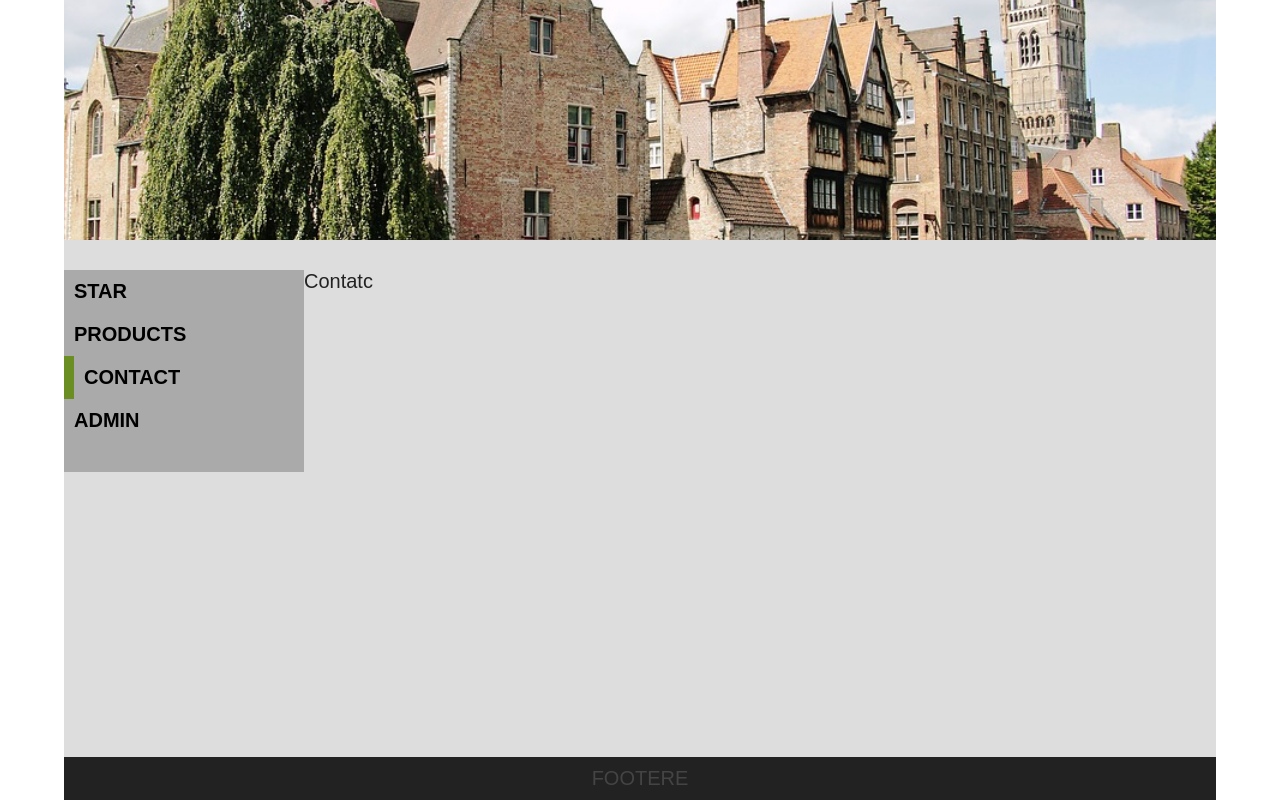
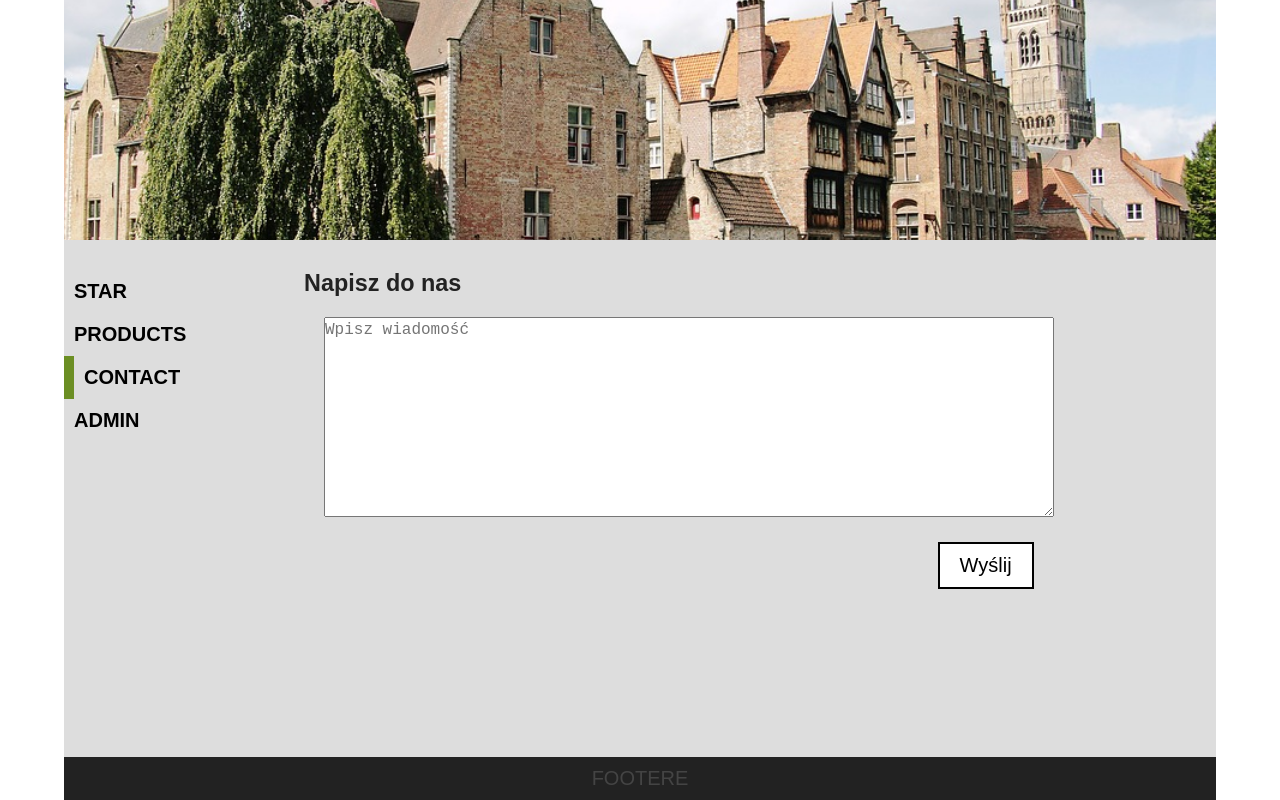
Before and after one commit to luciussulla/r-app, a React (Create React App) app: page /contact in a window 1280 px wide. Built offline with nearby package versions, Linux system fonts and the light colour scheme.

Commit message:
Add prompt component to form submit on the contact page

```diff
--- a/src/pages/ContactPage.js
+++ b/src/pages/ContactPage.js
@@ -1,9 +1,51 @@
 import React, { Component } from 'react'
+import "../styles/ContactPage.css"
+import {Prompt} from 'react-router-dom'
 
-export default function ContactPage() {
-  return (
-    <div>
-      Contatc
-    </div>
-  )
+class Contact extends Component {
+  state = {
+    value: "",
+    isEmpty: true
+  }
+
+  handleChange = (e)=> {
+    if(e.target.value.length>0) {
+      this.setState({
+        value: e.target.value,
+        isEmpty: false,
+      })
+      console.log("is empty should be false")
+    } else {
+      this.setState({
+        value: "",
+        isEmpty: true,
+      })
+    }
+  }
+
+  handleSubmit = (e)=> {
+    e.preventDefault()
+    this.setState({
+      value: "",
+      isEmpty: true
+    })
+  }
+
+  render() {
+    return (
+      <div className="contact">
+        <form onSubmit={this.handleSubmit}>
+          <h3>Napisz do nas</h3>
+          <textarea value={this.state.value} onChange={this.handleChange} placeholder="Wpisz wiadomość"></textarea>
+          <button>Wyślij</button>
+        </form>
+        <Prompt
+          when={!this.state.isEmpty}
+          message= "Masz niewypelniony form czy na pewno chcesz opuscic ta strone"
+        />
+      </div>
+    )
+  }
 }
+
+export default Contact
--- /dev/null
+++ b/src/styles/ContactPage.css
@@ -0,0 +1,22 @@
+.contact textarea {
+  font-size: 16px;
+  width: 80%;
+  min-height: 200px;
+  margin: 20px;
+  line-height: 1.6;
+}
+
+.contact button {
+  display: block;
+  border: 2px solid black;
+  background-color: #fff;
+  padding: 10px 20px;
+  cursor: pointer;
+  font-size: 20px;
+  margin: 0 20% 0 auto;
+}
+
+.contact button:hover {
+  color: yellow;
+  background-color: black;
+}
--- a/src/styles/Navigation.css
+++ b/src/styles/Navigation.css
@@ -1,5 +1,5 @@
 nav.main {
-  background-color: #aaa;
+  /* background-color: #aaa;  */
   padding: 0 30px 30px 0;
 }
 
```
